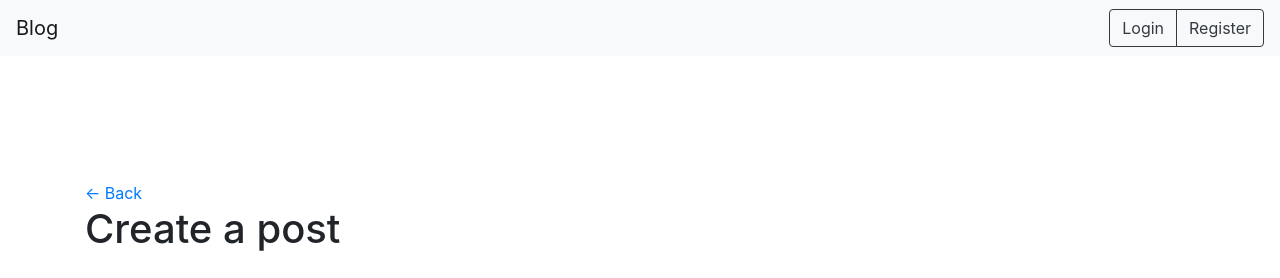
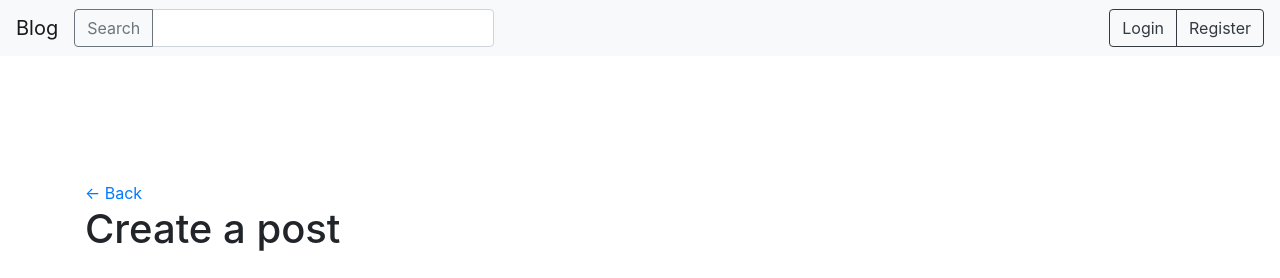
Before and after one commit to evgKoval/forum_mvc, a PHP site: page /views/post/edit.php in a window 1280 px wide. Shown: the top 278 px of the page. Run offline with PHP 8.4, Linux system fonts and the light colour scheme; some libraries are stand-ins or nearby versions.

Commit message:
Mke search input and place it in layout and include it on every page

```diff
--- a/css/style.css
+++ b/css/style.css
@@ -48,3 +48,7 @@ footer {
 .preferences span:last-child::after {
     content: '';
 }
+
+.search {
+    width: 420px;
+}
--- a/views/layouts/header.php
+++ b/views/layouts/header.php
@@ -1,6 +1,3 @@
-<?php
-?>
-
 <!DOCTYPE html>
 <html lang="ru">
 <head>
@@ -14,8 +11,11 @@
 </head>
 <body>
     <header class="mb-3">
-        <nav class="navbar navbar-expand-lg navbar-light bg-light">
-            <a class="navbar-brand mr-auto" href="/content">Blog</a>
+        <nav class="navbar navbar-expand-lg navbar-light bg-light justify-content-start">
+            <div class="d-flex mr-auto align-items-center">
+                <a class="navbar-brand" href="/">Blog</a>
+                <?php include ROOT . '/views/layouts/search.php'; ?>
+            </div>
             <nav>
                 <?php if(!isset($_SESSION['user'])) { ?>
                     <div class="btn-group" role="group">
--- /dev/null
+++ b/views/layouts/search.php
@@ -0,0 +1,8 @@
+<form>
+    <div class="input-group search">
+        <div class="input-group-prepend">
+            <button class="btn btn-outline-secondary" type="submit">Search</button>
+        </div>
+        <input name="search" type="text" class="form-control">
+    </div>
+</form>
```
